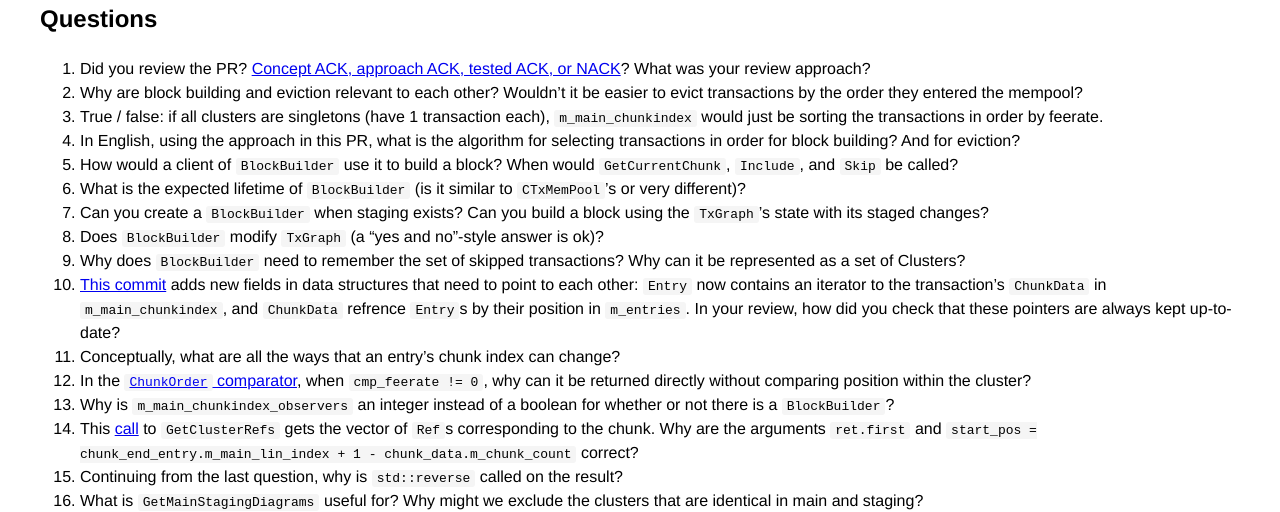
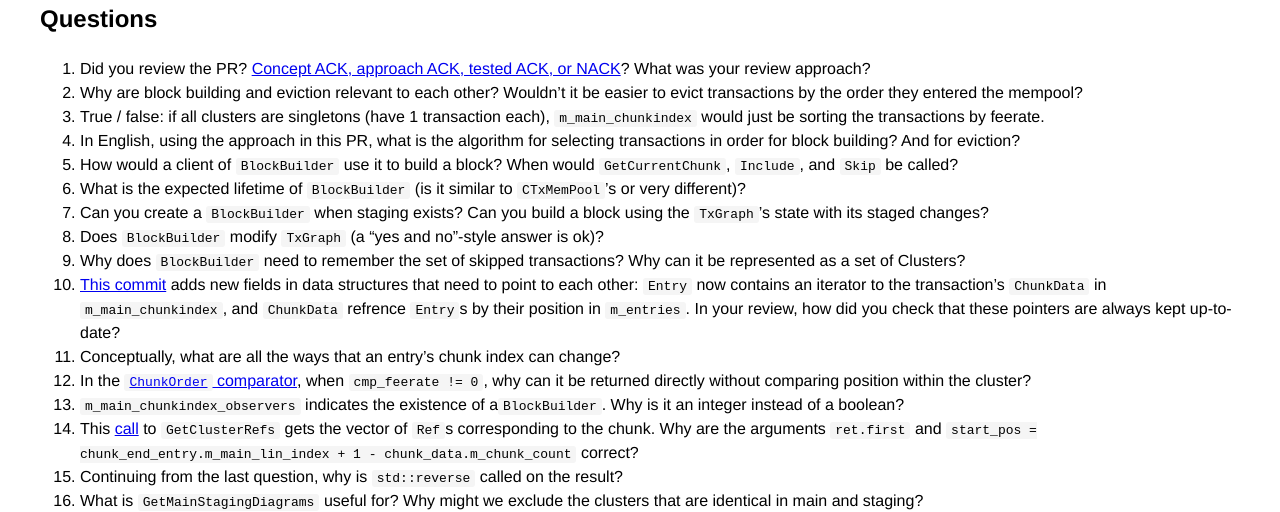
Before and after one commit to bitcoin-core-review-club/website, a Jekyll site: the page built from _posts/2025-04-23-#31444.md, in a window 1280 px wide. Shown: the part 1449-1961 px from the top of the page. Built offline with Jekyll 4.4.1, drawn with Linux system fonts in a browser that asks for light colours.

Commit message:
miniminor edits

```diff
--- a/_posts/2025-04-23-#31444.md
+++ b/_posts/2025-04-23-#31444.md
@@ -76,7 +76,7 @@ skipped as well.
 1. Why are block building and eviction relevant to each other? Wouldn’t it be easier to evict transactions by the order
    they entered the mempool?
 1. True / false: if all clusters are singletons (have 1 transaction each), `m_main_chunkindex` would just be sorting
-   the transactions in order by feerate.
+   the transactions by feerate.
 1. In English, using the approach in this PR, what is the algorithm for selecting transactions in order for block building? And for eviction?
 1. How would a client of `BlockBuilder` use it to build a block? When would `GetCurrentChunk`, `Include`, and `Skip` be called?
 1. What is the expected lifetime of `BlockBuilder` (is it similar to `CTxMemPool`’s or very different)?
@@ -90,8 +90,8 @@ your review, how did you check that these pointers are always kept up-to-date?
 1. Conceptually, what are all the ways that an entry's chunk index can change?
 1. In the [`ChunkOrder` comparator](https://github.com/bitcoin-core-review-club/bitcoin/commit/3429e9d79df1336cf1d0a61cb5f9bf028aa860b2#diff-c25ebcc6e4dc9c9bb21462f796fbb470cee3f0ff1e77bfc4033f4e8460f4482cR288),
 when `cmp_feerate != 0`, why can it be returned directly without comparing position within the cluster?
-1. Why is `m_main_chunkindex_observers` an integer instead of a boolean for whether or not there is a `BlockBuilder`?
-1. This
+1. `m_main_chunkindex_observers` indicates the existence of a`BlockBuilder`. Why is it an integer instead of a boolean?
+2. This
    [call](https://github.com/bitcoin-core-review-club/bitcoin/commit/b363f261b099d44b1e19d73d983f4f84e1e3d5f8#diff-c25ebcc6e4dc9c9bb21462f796fbb470cee3f0ff1e77bfc4033f4e8460f4482cR2394)
 to `GetClusterRefs` gets the vector of `Ref`s corresponding to the chunk. Why are the arguments `ret.first` and
 `start_pos = chunk_end_entry.m_main_lin_index + 1 - chunk_data.m_chunk_count` correct?
```
